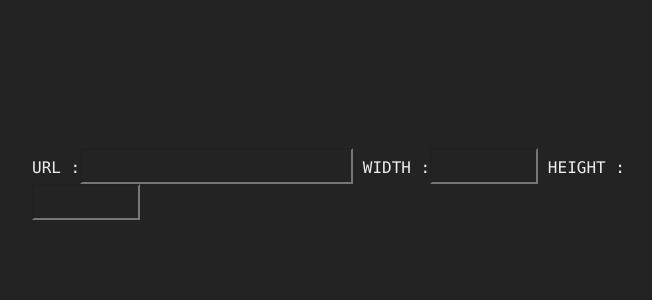
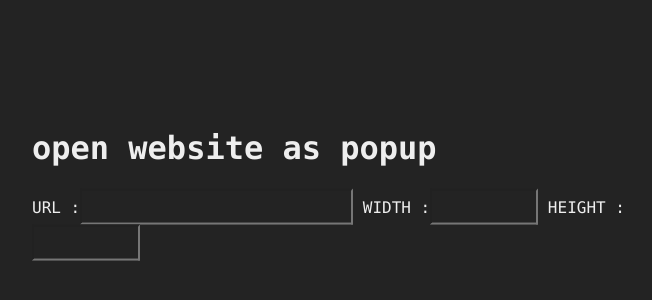
Before and after one commit to Silica163/Silica163.github.io, a plain HTML site: page openpopup/index.html in a window 1280 px wide. Shown: the part 216-516 px from the top of the page, without its empty margins (288-940 px from the left). Drawn offline with Linux system fonts and the light colour scheme.

Commit message:
Update index.html

```diff
--- a/openpopup/index.html
+++ b/openpopup/index.html
@@ -8,6 +8,7 @@
 </head>
 <body>
   <div class="center">
+    <h1>open website as popup</h1>
     URL :<input type="text" name="link" class="inp">
     WIDTH :<input type="number" name="wid" class="num inp">
     HEIGHT :<input type="number" name="hei" class="num inp">
```
